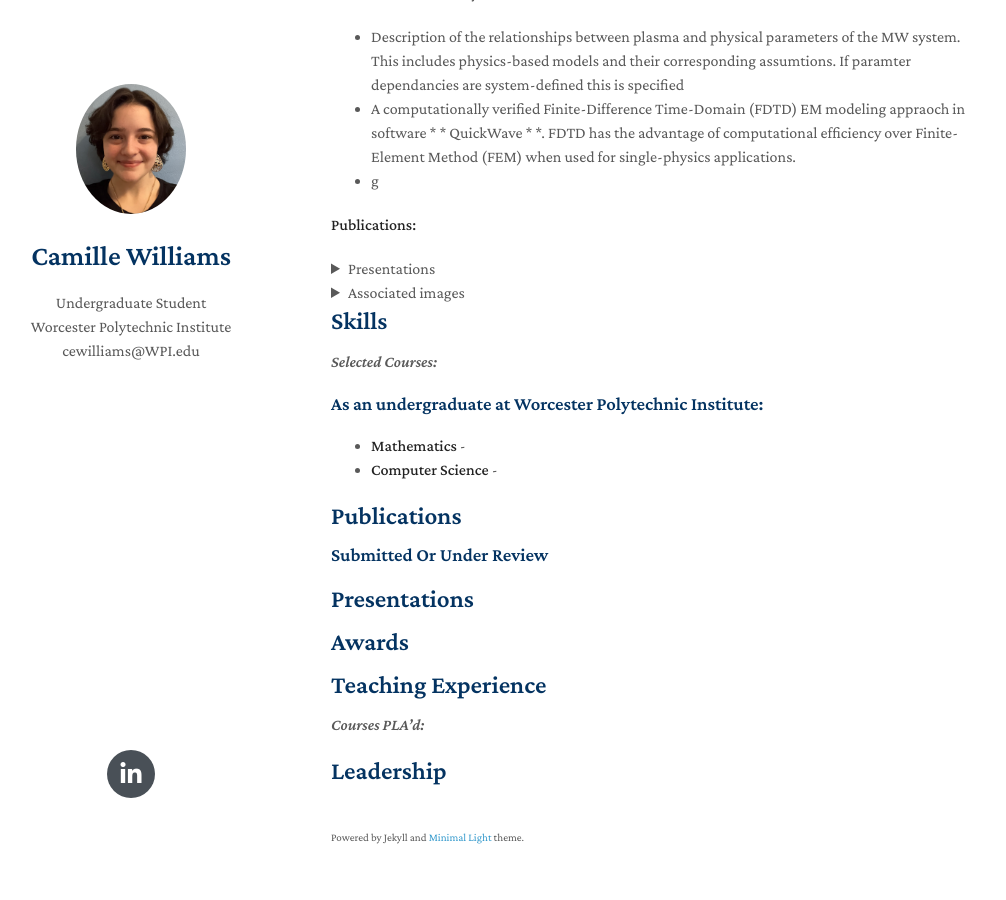
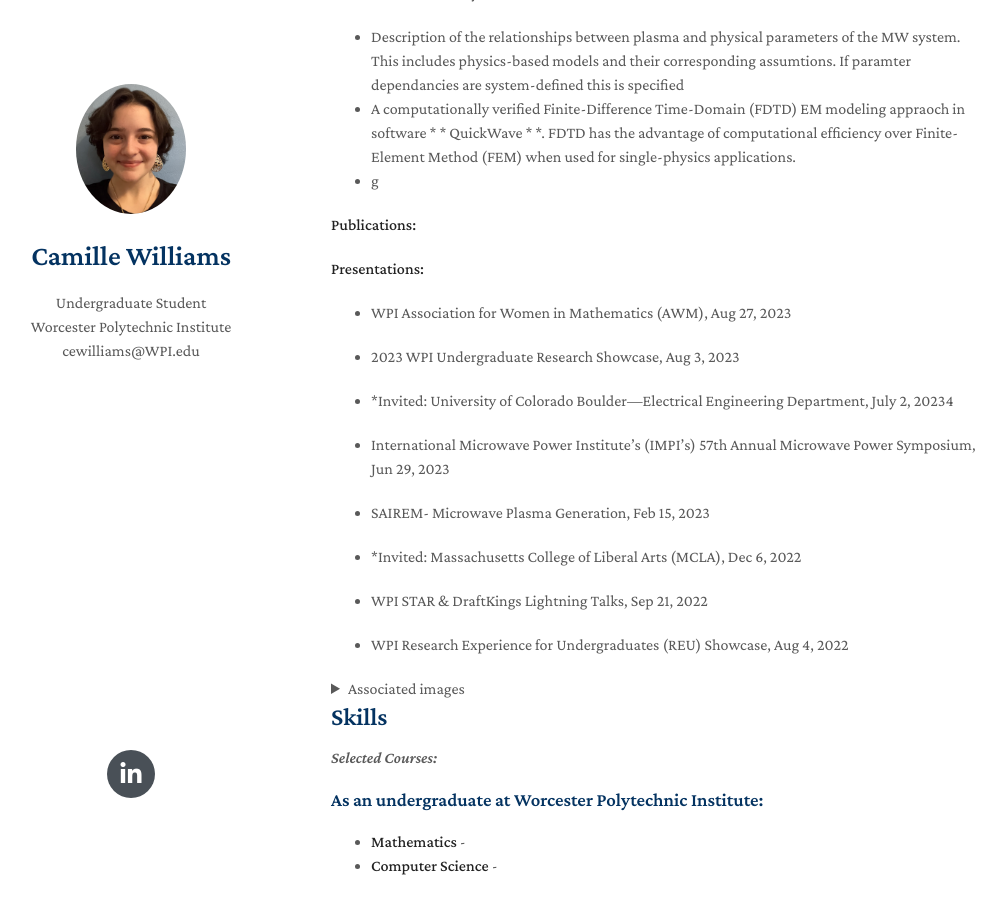
Before and after one commit to CamilleW8831/CamilleW8831.github.io, a Jekyll site: the page built from index.md, in a window 1280 px wide and 900 px high, scrolled down 618 px. Shown: the whole window, without its empty margins (139-1145 px from the left). Built offline with Jekyll 4.4.1, drawn with Linux system fonts in a browser that asks for light colours; nearby versions of some CDN libraries; a style sheet for code colours, icons or effects is not loaded; our own code applies the rules of GitHub Pages for plain Markdown files.

Commit message:
Update index.md

```diff
--- a/index.md
+++ b/index.md
@@ -22,8 +22,7 @@ Microwave induced lab plasmas have demonstrated well-documented and signifigant
 
 **Publications:**
 
-<details>
-<summary>Presentations</summary>
+**Presentations:**
 
 - WPI Association for Women in Mathematics (AWM), Aug 27, 2023
 
@@ -40,9 +39,6 @@ Microwave induced lab plasmas have demonstrated well-documented and signifigant
 - WPI STAR & DraftKings Lightning Talks, Sep 21, 2022
 
 - WPI Research Experience for Undergraduates (REU) Showcase, Aug 4, 2022
-
-</details>
-
 
 <details>
 <summary>Associated images</summary>
```
